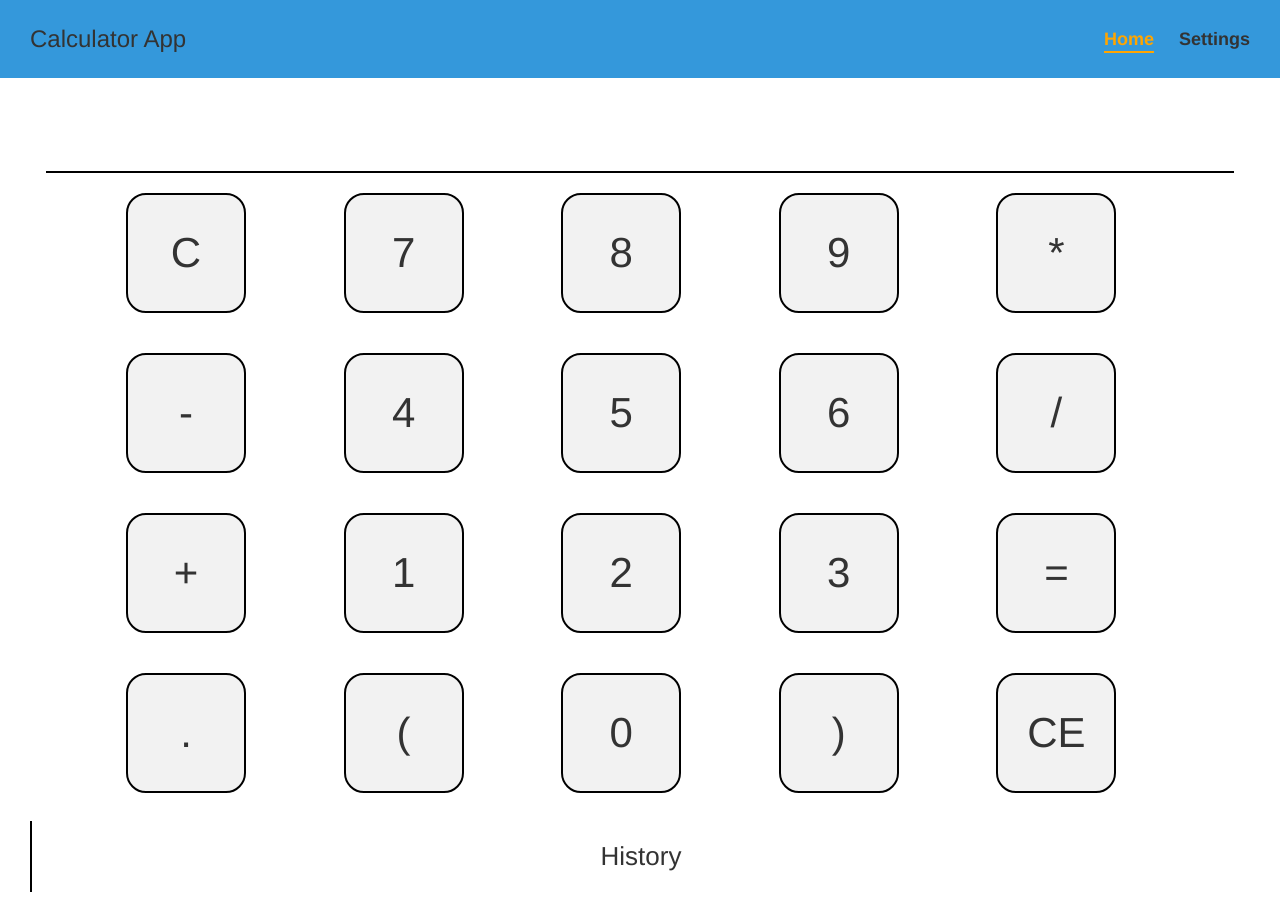
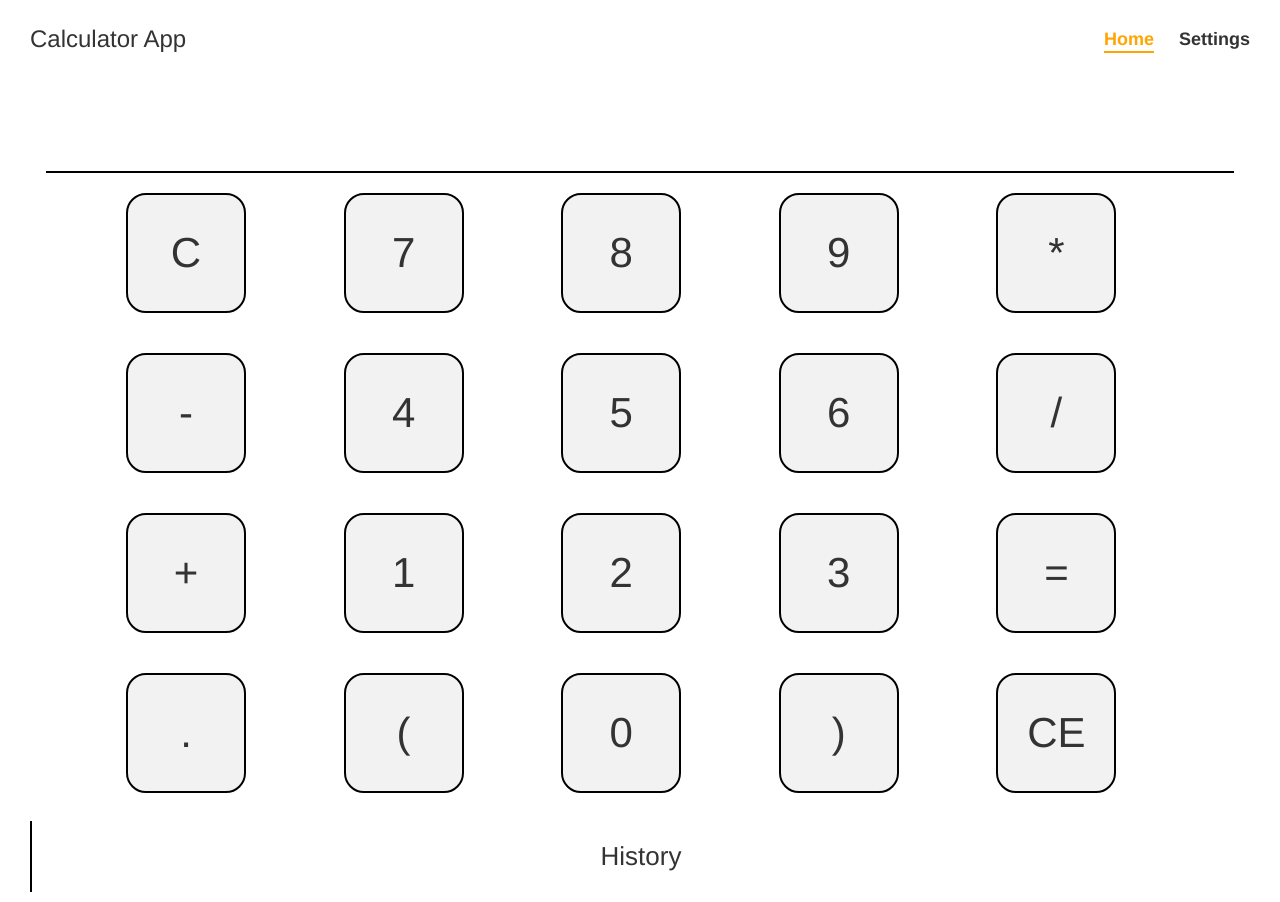
Before and after one commit to Rigorevich/calculator-app, a React app: page / in a window 1280 px wide. Built offline with nearby package versions, Linux system fonts and the light colour scheme.

Commit message:
update bg-color of Header

```diff
--- a/src/components/Header/styled.js
+++ b/src/components/Header/styled.js
@@ -2,7 +2,7 @@
 import { Link } from "react-router-dom";
 
 export const HeaderBlock = styled.header`
-  background-color: ${(props) => props.theme.primary};
+  background-color: ${(props) => props.theme.headerBg};
 `;
 
 export const Container = styled.div`
```
